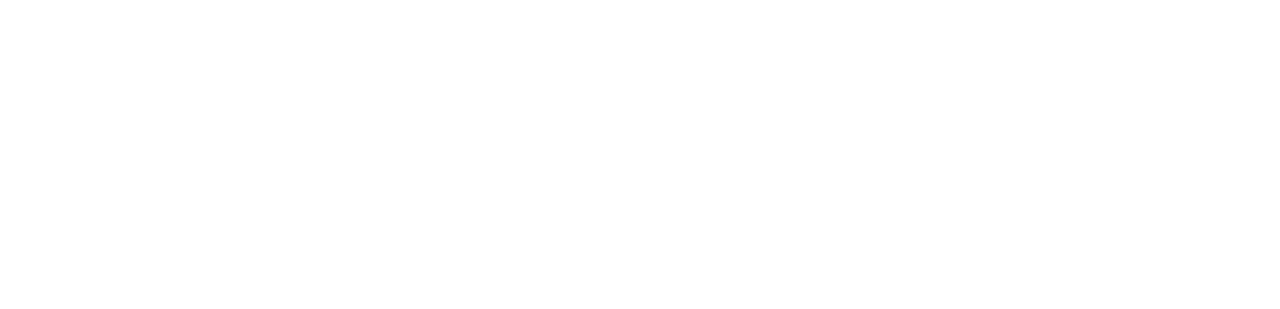
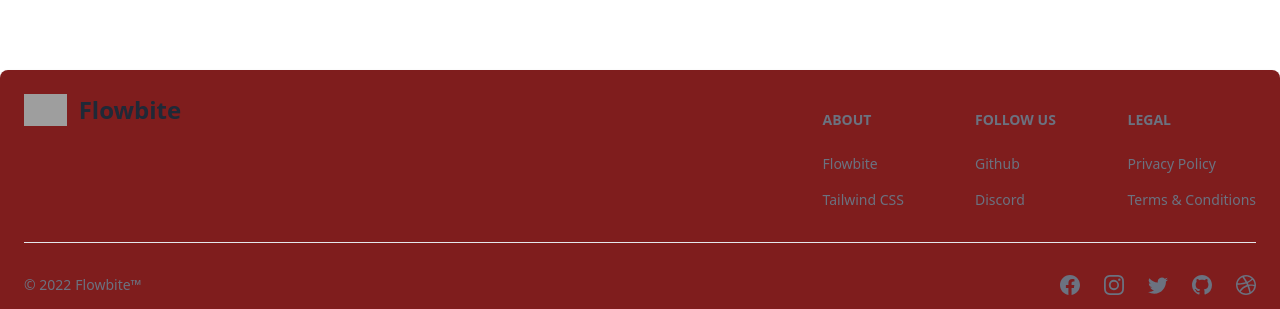
Before and after one commit to Dilshan-Shivantha-Kumarasiri/RAD-course-work, a React (Vite) app in the folder FRONTEND/e-chanelling/: page / in a window 1280 px wide. Shown: the part 1756-2065 px from the top of the page. Before the commit the page ends 1826 px from the top, so only its background shows below. Built offline with nearby package versions, Linux system fonts and the light colour scheme; grey boxes are pictures that could not be loaded.

Commit message:
footer (have to update to new version of footer component)

```diff
--- a/FRONTEND/e-chanelling/src/layouts/Footer.tsx
+++ b/FRONTEND/e-chanelling/src/layouts/Footer.tsx
@@ -0,0 +1,58 @@
+
+import { Footer } from 'flowbite-react';
+import { BsDribbble, BsFacebook, BsGithub, BsInstagram, BsTwitter } from 'react-icons/bs';
+
+export default function Footers():JSX.Element{
+    return (
+        <>
+            <Footer container className={"bg-red-900"}>
+                <div className="w-full">
+                    <div className="grid w-full justify-between sm:flex sm:justify-between md:flex md:grid-cols-1">
+                        <div>
+                            <Footer.Brand
+                                href="https://flowbite.com"
+                                src="https://flowbite.com/docs/images/logo.svg"
+                                alt="Flowbite Logo"
+                                name="Flowbite"
+                            />
+                        </div>
+                        <div className="grid grid-cols-2 gap-8 sm:mt-4 sm:grid-cols-3 sm:gap-6">
+                            <div>
+                                <Footer.Title title="about" />
+                                <Footer.LinkGroup col>
+                                    <Footer.Link href="#">Flowbite</Footer.Link>
+                                    <Footer.Link href="#">Tailwind CSS</Footer.Link>
+                                </Footer.LinkGroup>
+                            </div>
+                            <div>
+                                <Footer.Title title="Follow us" />
+                                <Footer.LinkGroup col>
+                                    <Footer.Link href="#">Github</Footer.Link>
+                                    <Footer.Link href="#">Discord</Footer.Link>
+                                </Footer.LinkGroup>
+                            </div>
+                            <div>
+                                <Footer.Title title="Legal" />
+                                <Footer.LinkGroup col>
+                                    <Footer.Link href="#">Privacy Policy</Footer.Link>
+                                    <Footer.Link href="#">Terms &amp; Conditions</Footer.Link>
+                                </Footer.LinkGroup>
+                            </div>
+                        </div>
+                    </div>
+                    <Footer.Divider />
+                    <div className="w-full sm:flex sm:items-center sm:justify-between">
+                        <Footer.Copyright href="#" by="Flowbite™" year={2022} />
+                        <div className="mt-4 flex space-x-6 sm:mt-0 sm:justify-center">
+                            <Footer.Icon href="#" icon={BsFacebook} />
+                            <Footer.Icon href="#" icon={BsInstagram} />
+                            <Footer.Icon href="#" icon={BsTwitter} />
+                            <Footer.Icon href="#" icon={BsGithub} />
+                            <Footer.Icon href="#" icon={BsDribbble} />
+                        </div>
+                    </div>
+                </div>
+            </Footer>
+        </>
+    );
+}
--- a/FRONTEND/e-chanelling/src/views/Home.tsx
+++ b/FRONTEND/e-chanelling/src/views/Home.tsx
@@ -4,6 +4,8 @@ import MainSearch from "../componenets/MainSearch/MainSearch.tsx";
 import HospitalFeature from "../componenets/FeatureComponent/HospitalFeature.tsx";
 import QuickView from "../componenets/QuickView/QuickView.tsx";
 import TopSpecialists from "../componenets/TopSpecialist/TopSpecilists.tsx";
+import Footers from "../layouts/Footer.tsx";
+
 
 export default function Home() {
     return (
@@ -14,6 +16,7 @@ export default function Home() {
             <QuickView/>
             <HospitalFeature/>
             <TopSpecialists />
+            <Footers/>
         </div>
     );
 }
```
